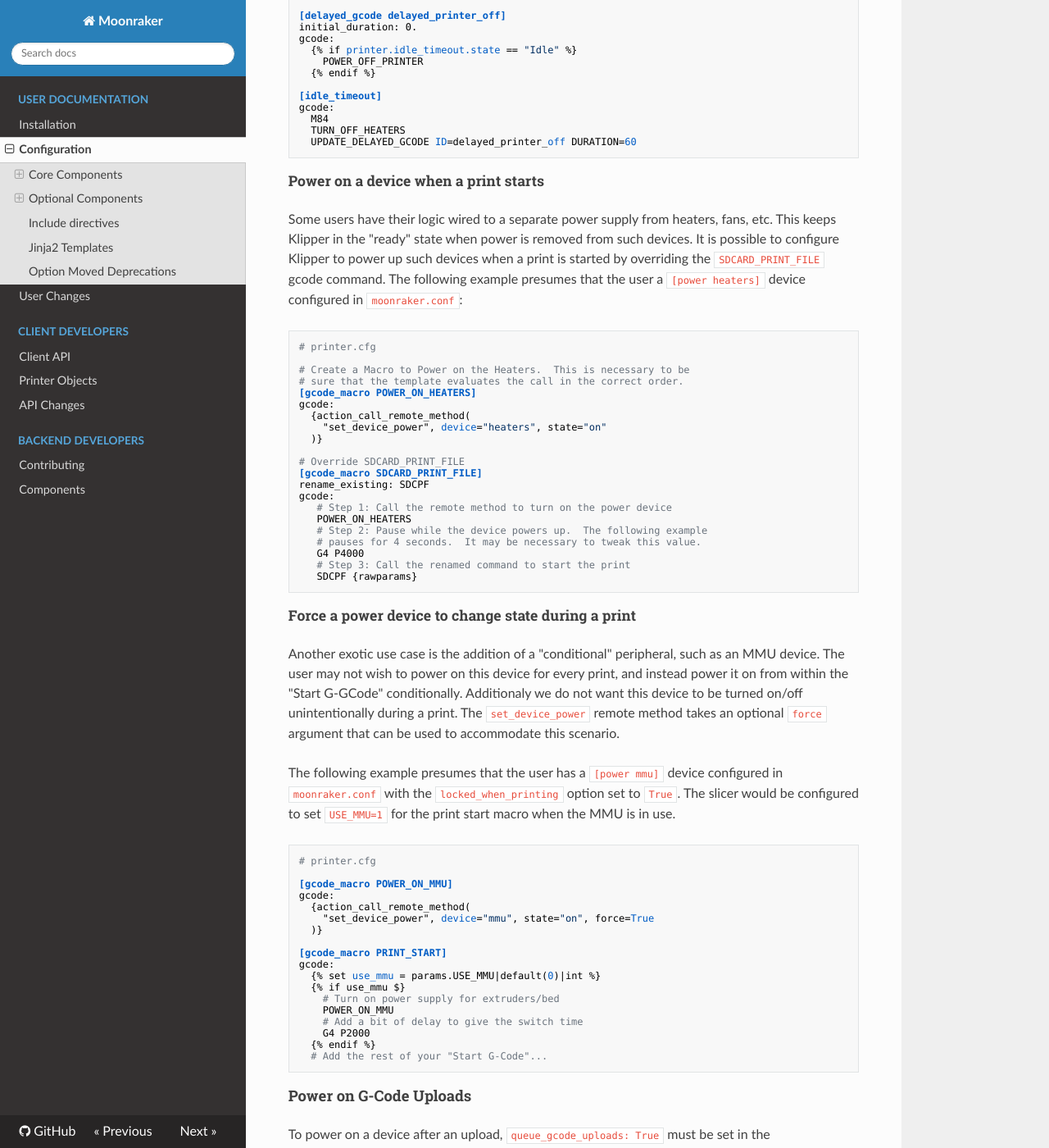
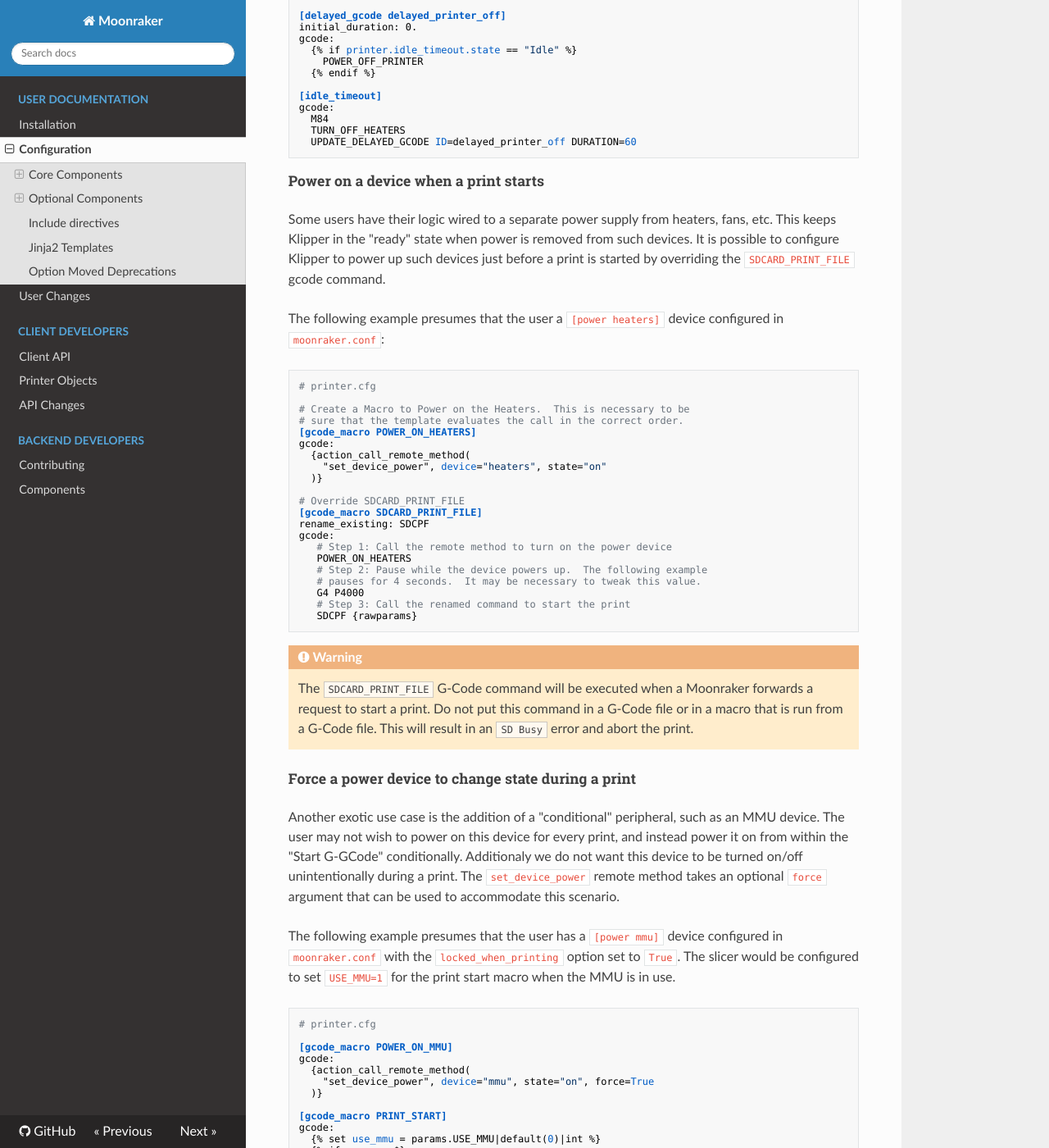
Before and after one commit to Marirossibn/moonraker, an MkDocs documentation site: the page built from docs/configuration.md, in a window 1280 px wide and 1400 px high, scrolled down 19429 px. Shown: the whole window at 82% size. Built offline with MkDocs 1.6.1, drawn with Linux system fonts in a browser that asks for light colours; nearby versions of some CDN libraries.

Commit message:
docs: clarify power on start usage
Signed-off-by:  Eric Callahan <arksine.code@gmail.com>

````diff
--- a/docs/configuration.md
+++ b/docs/configuration.md
@@ -1174,8 +1174,10 @@
 Some users have their logic wired to a separate power supply from heaters,
 fans, etc.  This keeps Klipper in the "ready" state when power is removed
 from such devices.  It is possible to configure Klipper to power up such
-devices when a print is started by overriding the `SDCARD_PRINT_FILE` gcode
-command. The following example presumes that the user a `[power heaters]`
+devices just before a print is started by overriding the `SDCARD_PRINT_FILE`
+gcode command.
+
+The following example presumes that the user a `[power heaters]`
 device configured in `moonraker.conf`:
 
 ```ini
@@ -1202,6 +1204,12 @@
    SDCPF {rawparams}
 
 ```
+
+!!! Warning
+    The `SDCARD_PRINT_FILE` G-Code command will be executed when a Moonraker
+    forwards a request to start a print.  Do not put this command in a G-Code
+    file or in a macro that is run from a G-Code file.  This will result in an
+    `SD Busy` error and abort the print.
 
 
 ##### Force a power device to change state during a print
````
